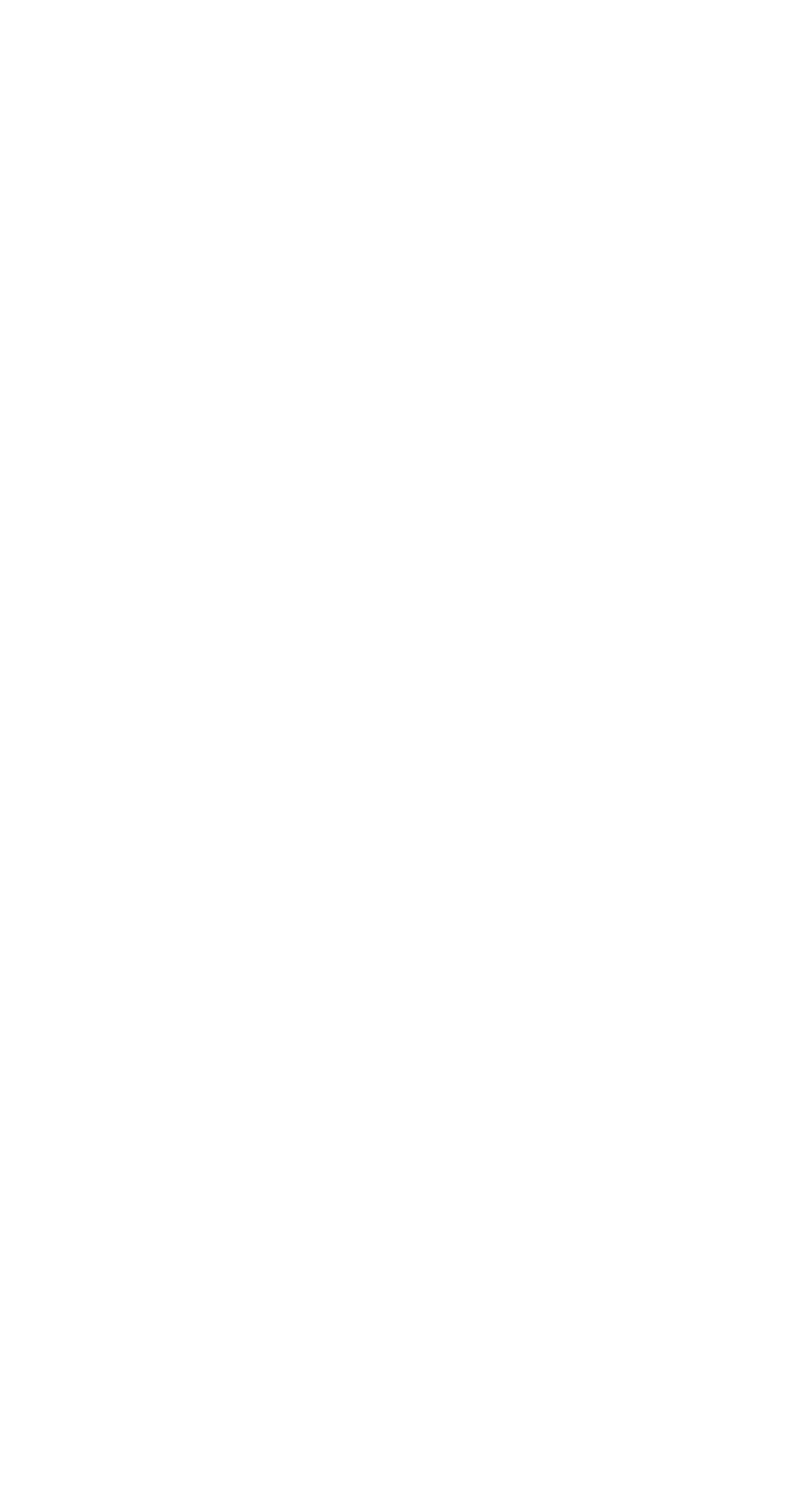
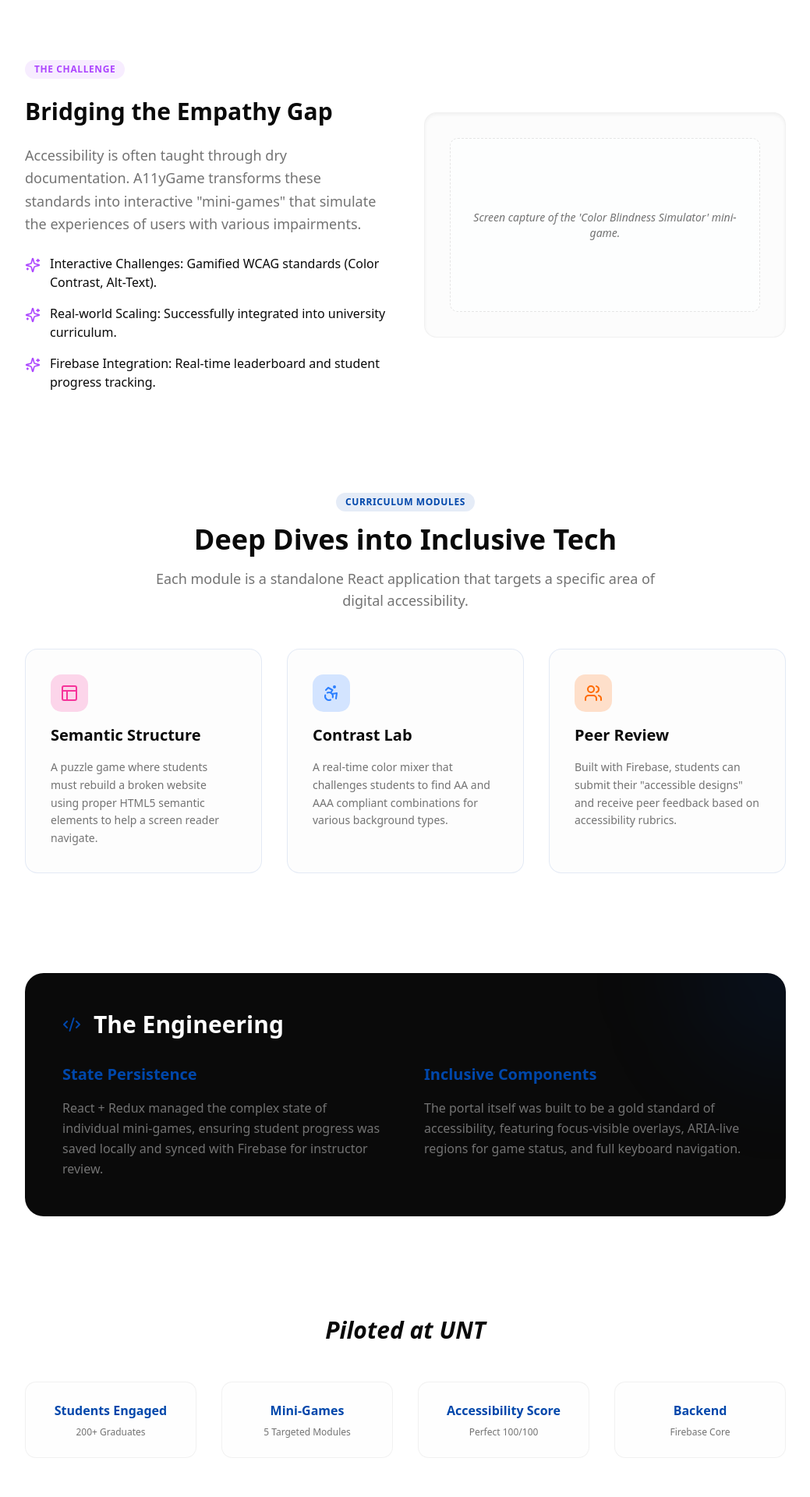
Before and after one commit to ghantapavan93/My-Portfolio, a React (Vite) app: page /case-studies/a11y-game in a window 1280 px wide. Before the commit this address had no page. Shown: the part 360-2280 px from the top of the page at 78% size, without its empty margins (120-1159 px from the left). Before the commit the page ends 800 px from the top, so only its background shows below. Built offline with nearby package versions, Linux system fonts and the light colour scheme.

Commit message:
added immersive case study for A11yGame

```diff
--- a/src/App.jsx
+++ b/src/App.jsx
@@ -12,6 +12,7 @@ import { ThemeProvider } from './components/ThemeProvider'
 import { ContributionsSection } from './components/ContributionsSection'
 import { PosterA11yCaseStudy } from './pages/case-studies/PosterA11yCaseStudy'
 import { SpeechQuestCaseStudy } from './pages/case-studies/SpeechQuestCaseStudy'
+import { A11yGameCaseStudy } from './pages/case-studies/A11yGameCaseStudy'
 
 function MainContent() {
   return (
@@ -58,6 +59,7 @@ function App() {
           <Route path="/" element={<MainContent />} />
           <Route path="/case-studies/poster-accessibility-eval" element={<PosterA11yCaseStudy />} />
           <Route path="/case-studies/speech-quest" element={<SpeechQuestCaseStudy />} />
+          <Route path="/case-studies/a11y-game" element={<A11yGameCaseStudy />} />
         </Routes>
       </div>
     </ThemeProvider>
--- a/src/components/ProjectsSection.jsx
+++ b/src/components/ProjectsSection.jsx
@@ -1089,6 +1089,8 @@ export function ProjectsSection() {
             imageUrl="/projects/a11ygame/thumbnail.png"
             liveUrl="https://a11ygamification.vercel.app"
             githubUrl="https://github.com/ghantapavan93/A11yPDF"
+            caseStudyUrl="/case-studies/a11y-game"
+            highlight={true}
           />
 
 
--- /dev/null
+++ b/src/pages/case-studies/A11yGameCaseStudy.jsx
@@ -0,0 +1,147 @@
+import { CaseStudyShell } from '../../components/case-studies/CaseStudyShell'
+import { Gamepad2, Zap, Layout, CheckCircle2, Users, Sparkles, Accessibility, Code2 } from 'lucide-react'
+
+export function A11yGameCaseStudy() {
+    const project = {
+        title: "A11yGame",
+        tagline: "Learning accessibility through gamified challenges",
+        url: "/case-studies/a11y-game",
+        githubUrl: "https://github.com/ghantapavan93/A11yPDF", // Note: The repo name in project section was A11yPDF
+        liveUrl: "https://a11ygamification.vercel.app"
+    };
+
+    return (
+        <CaseStudyShell {...project}>
+            {/* Hero / Overview */}
+            <section className="space-y-6 mb-20 text-center sm:text-left">
+                <h1 className="text-4xl sm:text-6xl font-extrabold tracking-tight">
+                    A11y<span className="text-primary italic">Game</span>
+                </h1>
+                <p className="text-xl sm:text-2xl text-muted-foreground leading-relaxed max-w-3xl">
+                    An interactive portal designed to teach web accessibility concepts to university students. Built with <span className="text-foreground font-semibold">React</span> and <span className="text-foreground font-semibold">Firebase</span>, it has empowered <span className="text-foreground font-semibold font-mono text-primary">200+ UNT students</span> to master inclusive design.
+                </p>
+            </section>
+
+            {/* The Challenge */}
+            <section className="grid grid-cols-1 md:grid-cols-2 gap-12 items-center mb-32">
+                <div className="space-y-6">
+                    <div className="inline-flex items-center gap-2 px-3 py-1 rounded-full bg-purple-500/10 text-purple-500 text-xs font-bold uppercase tracking-wider">
+                        The Challenge
+                    </div>
+                    <h2 className="text-3xl font-bold">Bridging the Empathy Gap</h2>
+                    <p className="text-muted-foreground text-lg leading-relaxed">
+                        Accessibility is often taught through dry documentation. A11yGame transforms these standards into interactive "mini-games" that simulate the experiences of users with various impairments.
+                    </p>
+                    <ul className="space-y-4">
+                        {[
+                            "Interactive Challenges: Gamified WCAG standards (Color Contrast, Alt-Text).",
+                            "Real-world Scaling: Successfully integrated into university curriculum.",
+                            "Firebase Integration: Real-time leaderboard and student progress tracking."
+                        ].map((text, i) => (
+                            <li key={i} className="flex gap-3 items-start">
+                                <Sparkles className="h-5 w-5 text-purple-500 shrink-0 mt-1" />
+                                <span className="text-sm sm:text-base font-medium">{text}</span>
+                            </li>
+                        ))}
+                    </ul>
+                </div>
+                <div className="rounded-2xl border border-border/50 bg-secondary/30 p-8 shadow-inner">
+                    <div className="aspect-video bg-background/50 rounded-lg flex items-center justify-center border border-dashed border-border text-center p-4">
+                        <span className="text-muted-foreground text-sm italic">Screen capture of the 'Color Blindness Simulator' mini-game.</span>
+                    </div>
+                </div>
+            </section>
+
+            {/* Modules Section */}
+            <section className="space-y-12 mb-32">
+                <div className="text-center space-y-4">
+                    <div className="inline-flex items-center gap-2 px-3 py-1 rounded-full bg-primary/10 text-primary text-xs font-bold uppercase tracking-wider">
+                        Curriculum Modules
+                    </div>
+                    <h2 className="text-3xl sm:text-4xl font-bold">Deep Dives into Inclusive Tech</h2>
+                    <p className="text-muted-foreground text-lg max-w-2xl mx-auto">
+                        Each module is a standalone React application that targets a specific area of digital accessibility.
+                    </p>
+                </div>
+
+                <div className="grid grid-cols-1 md:grid-cols-3 gap-8">
+                    <div className="p-8 rounded-2xl bg-secondary/20 border border-primary/10 space-y-4">
+                        <div className="h-12 w-12 rounded-xl bg-pink-500/20 flex items-center justify-center text-pink-500">
+                            <Layout className="h-6 w-6" />
+                        </div>
+                        <h3 className="text-xl font-bold">Semantic Structure</h3>
+                        <p className="text-muted-foreground text-sm leading-relaxed">
+                            A puzzle game where students must rebuild a broken website using proper HTML5 semantic elements to help a screen reader navigate.
+                        </p>
+                    </div>
+
+                    <div className="p-8 rounded-2xl bg-secondary/20 border border-primary/10 space-y-4">
+                        <div className="h-12 w-12 rounded-xl bg-blue-500/20 flex items-center justify-center text-blue-500">
+                            <Accessibility className="h-6 w-6" />
+                        </div>
+                        <h3 className="text-xl font-bold">Contrast Lab</h3>
+                        <p className="text-muted-foreground text-sm leading-relaxed">
+                            A real-time color mixer that challenges students to find AA and AAA compliant combinations for various background types.
+                        </p>
+                    </div>
+
+                    <div className="p-8 rounded-2xl bg-secondary/20 border border-primary/10 space-y-4">
+                        <div className="h-12 w-12 rounded-xl bg-orange-500/20 flex items-center justify-center text-orange-500">
+                            <Users className="h-6 w-6" />
+                        </div>
+                        <h3 className="text-xl font-bold">Peer Review</h3>
+                        <p className="text-muted-foreground text-sm leading-relaxed">
+                            Built with Firebase, students can submit their "accessible designs" and receive peer feedback based on accessibility rubrics.
+                        </p>
+                    </div>
+                </div>
+            </section>
+
+            {/* Engineering Perspective */}
+            <section className="mb-32">
+                <div className="bg-foreground text-background rounded-3xl p-8 sm:p-12 overflow-hidden relative">
+                    <div className="absolute top-0 right-0 w-64 h-64 bg-primary/10 rounded-full -translate-y-1/2 translate-x-1/2 blur-3xl" />
+                    <div className="relative z-10 space-y-8">
+                        <div className="flex items-center gap-4">
+                            <Code2 className="h-6 w-6 text-primary" />
+                            <h2 className="text-3xl font-bold">The Engineering</h2>
+                        </div>
+
+                        <div className="grid grid-cols-1 sm:grid-cols-2 gap-12">
+                            <div className="space-y-4">
+                                <h4 className="text-xl font-bold text-primary">State Persistence</h4>
+                                <p className="text-muted-foreground leading-relaxed">
+                                    React + Redux managed the complex state of individual mini-games, ensuring student progress was saved locally and synced with Firebase for instructor review.
+                                </p>
+                            </div>
+                            <div className="space-y-4">
+                                <h4 className="text-xl font-bold text-primary">Inclusive Components</h4>
+                                <p className="text-muted-foreground leading-relaxed">
+                                    The portal itself was built to be a gold standard of accessibility, featuring focus-visible overlays, ARIA-live regions for game status, and full keyboard navigation.
+                                </p>
+                            </div>
+                        </div>
+                    </div>
+                </div>
+            </section>
+
+            {/* Stats Showcase */}
+            <section className="text-center space-y-12">
+                <h2 className="text-3xl font-bold italic">Piloted at UNT</h2>
+                <div className="grid grid-cols-2 md:grid-cols-4 gap-4 sm:gap-8">
+                    {[
+                        { label: "Students Engaged", desc: "200+ Graduates" },
+                        { label: "Mini-Games", desc: "5 Targeted Modules" },
+                        { label: "Accessibility Score", desc: "Perfect 100/100" },
+                        { label: "Backend", desc: "Firebase Core" }
+                    ].map((item, i) => (
+                        <div key={i} className="p-6 rounded-xl border border-border/50 bg-secondary/10 space-y-2 group hover:border-primary/50 transition-colors">
+                            <div className="text-primary font-bold">{item.label}</div>
+                            <div className="text-xs text-muted-foreground">{item.desc}</div>
+                        </div>
+                    ))}
+                </div>
+            </section>
+        </CaseStudyShell>
+    );
+}
```
